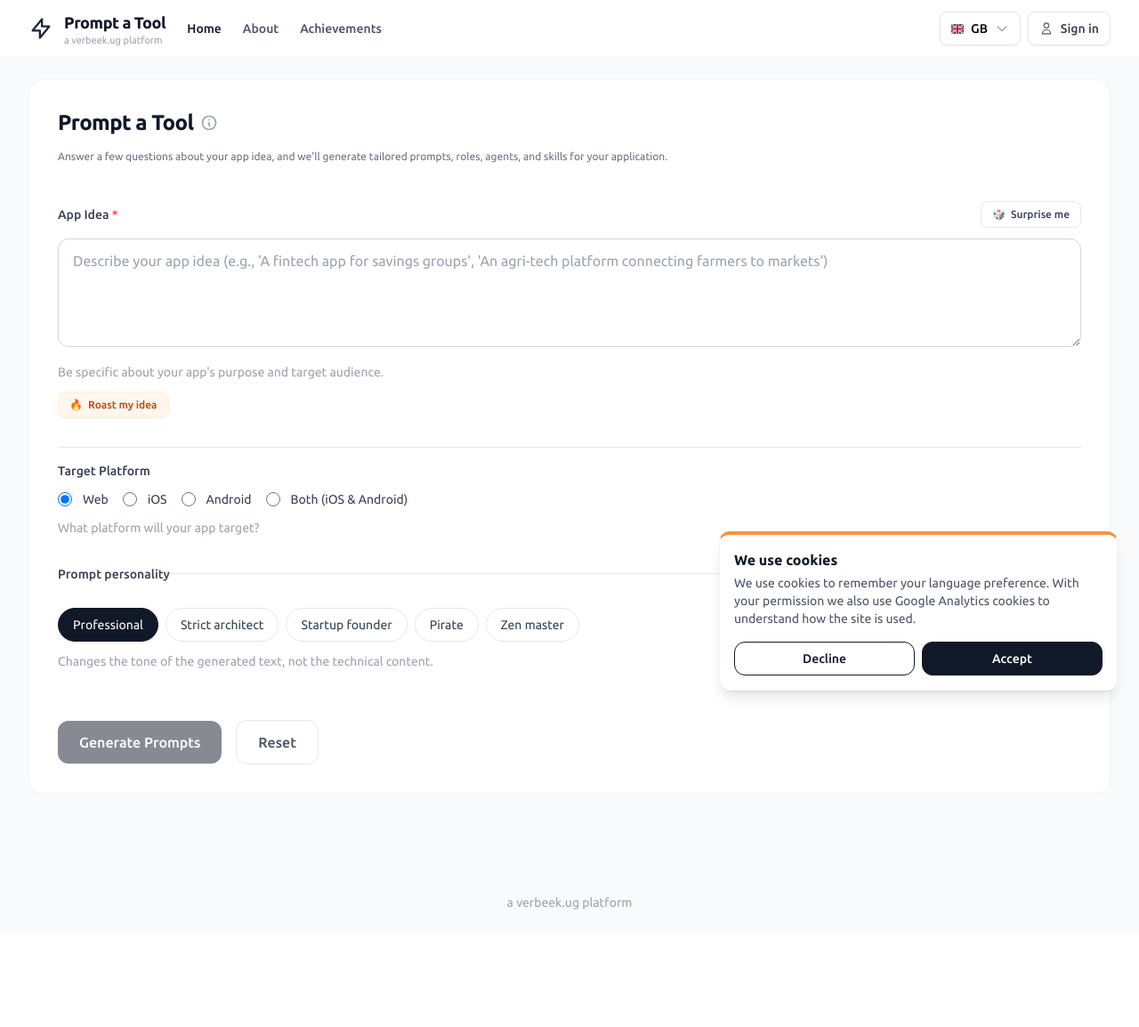
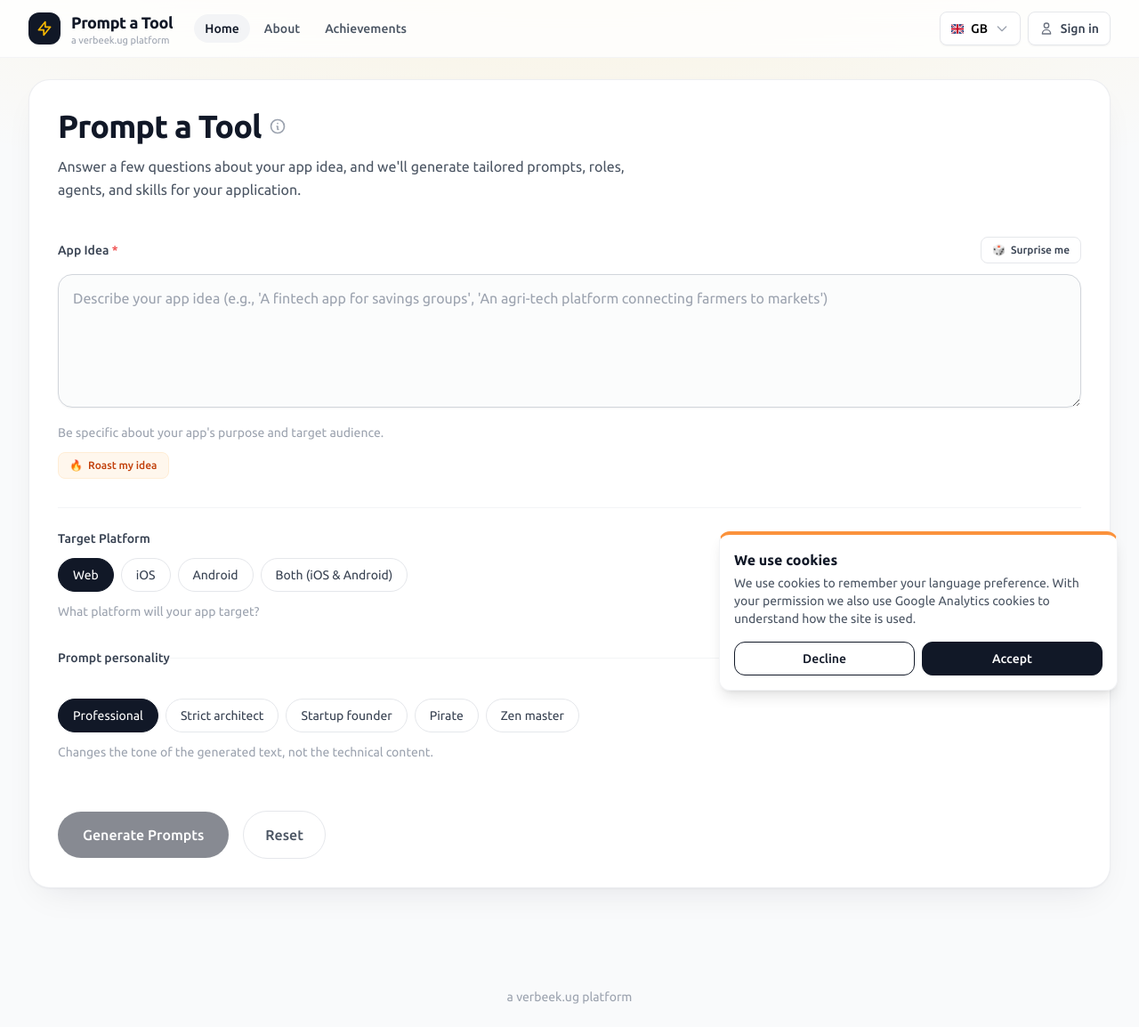
Before and after one commit to rvrbk/prompt-a-tool, a Laravel app: page / in a window 1280 px wide. Shown: the whole page at 89% size. Before the commit the page ends 1022 px from the top, so only its background shows below. Run offline with Laravel 12, Linux system fonts and the light colour scheme; style sheets or scripts are compiled from the project's sources; some libraries are stand-ins or nearby versions.

Commit message:
Refresh the home page look: header, card, form inputs and platform chips
Co-Authored-By: Claude Sonnet 5.5 <noreply@anthropic.com>

```diff
--- a/resources/js/App.vue
+++ b/resources/js/App.vue
@@ -160,17 +160,19 @@ onMounted(() => {
 </script>
 
 <template>
-  <div class="min-h-screen bg-gray-50">
+  <div class="min-h-screen bg-gray-50 bg-[radial-gradient(60rem_22rem_at_50%_-6rem,rgba(248,184,3,0.12),transparent)]">
     <!-- Header -->
-    <header class="bg-white border-b border-gray-100 sticky top-0 z-50">
+    <header class="bg-white/80 backdrop-blur-md border-b border-gray-100 sticky top-0 z-50">
       <div class="max-w-7xl mx-auto px-4 sm:px-6 lg:px-8">
         <div class="flex items-center justify-between h-16 gap-2">
           <div class="flex items-center min-w-0 space-x-4 sm:space-x-6">
             <div class="flex items-center min-w-0 space-x-2 sm:space-x-3">
               <router-link to="/" class="shrink-0" aria-hidden="true" tabindex="-1" @click.stop="closeMobileMenu">
-                <svg class="w-7 h-7 text-gray-800" fill="none" stroke="currentColor" viewBox="0 0 24 24">
-                  <path stroke-linecap="round" stroke-linejoin="round" stroke-width="2" d="M13 10V3L4 14h7v7l9-11h-7z" class="lightning-bolt origin-center" />
-                </svg>
+                <span class="grid place-items-center w-9 h-9 rounded-xl bg-gray-900 shadow-sm">
+                  <svg class="w-5 h-5 text-[#F8B803]" fill="none" stroke="currentColor" viewBox="0 0 24 24">
+                    <path stroke-linecap="round" stroke-linejoin="round" stroke-width="2" d="M13 10V3L4 14h7v7l9-11h-7z" class="lightning-bolt origin-center" />
+                  </svg>
+                </span>
               </router-link>
               <div class="min-w-0 leading-tight">
                 <router-link to="/" class="block" @click.stop="closeMobileMenu">
@@ -179,19 +181,19 @@ onMounted(() => {
                 <a href="https://verbeek.ug/" target="_blank" rel="noopener noreferrer" class="block truncate text-[11px] text-gray-400 hover:text-gray-600 transition-colors">a verbeek.ug platform</a>
               </div>
             </div>
-            <nav class="hidden md:flex items-center space-x-6">
+            <nav class="hidden md:flex items-center space-x-1">
               <router-link
                 to="/"
-                class="text-gray-600 hover:text-gray-900 text-sm font-medium transition-colors"
-                :class="{ 'text-gray-900': route.path === '/' }"
+                class="text-gray-600 hover:text-gray-900 hover:bg-gray-100 text-sm font-medium transition-colors px-3 py-1.5 rounded-full"
+                :class="{ 'bg-gray-100 text-gray-900': route.path === '/' }"
                 @click.stop
               >
                 {{ t('navHome') }}
               </router-link>
               <router-link
                 to="/about"
-                class="text-gray-600 hover:text-gray-900 text-sm font-medium transition-colors"
-                :class="{ 'text-gray-900': route.path === '/about' }"
+                class="text-gray-600 hover:text-gray-900 hover:bg-gray-100 text-sm font-medium transition-colors px-3 py-1.5 rounded-full"
+                :class="{ 'bg-gray-100 text-gray-900': route.path === '/about' }"
                 @click.stop
               >
                 {{ t('navAbout') }}
@@ -199,16 +201,16 @@ onMounted(() => {
               <router-link
                 v-if="user"
                 to="/account/prompts"
-                class="text-gray-600 hover:text-gray-900 text-sm font-medium transition-colors"
-                :class="{ 'text-gray-900': route.path.startsWith('/account/prompts') }"
+                class="text-gray-600 hover:text-gray-900 hover:bg-gray-100 text-sm font-medium transition-colors px-3 py-1.5 rounded-full"
+                :class="{ 'bg-gray-100 text-gray-900': route.path.startsWith('/account/prompts') }"
                 @click.stop
               >
                 {{ t('myPrompts') }}
               </router-link>
               <router-link
                 to="/achievements"
-                class="text-gray-600 hover:text-gray-900 text-sm font-medium transition-colors"
-                :class="{ 'text-gray-900': route.path === '/achievements' }"
+                class="text-gray-600 hover:text-gray-900 hover:bg-gray-100 text-sm font-medium transition-colors px-3 py-1.5 rounded-full"
+                :class="{ 'bg-gray-100 text-gray-900': route.path === '/achievements' }"
                 @click.stop
               >
                 {{ t('navAchievements') }}
@@ -331,7 +333,7 @@ onMounted(() => {
         <span>{{ t(authNotice) }}</span>
         <button type="button" @click="authNotice = null" class="text-red-400 hover:text-red-600" aria-label="Close">&times;</button>
       </div>
-      <div class="bg-white rounded-2xl border border-gray-100 overflow-hidden min-h-[60vh]">
+      <div class="bg-white rounded-3xl border border-gray-200/70 shadow-[0_1px_2px_rgba(16,24,40,0.04),0_16px_40px_-16px_rgba(16,24,40,0.10)] overflow-hidden min-h-[60vh]">
         <router-view />
       </div>
     </main>
--- a/resources/js/components/Questionnaire.vue
+++ b/resources/js/components/Questionnaire.vue
@@ -465,7 +465,7 @@ const resetForm = () => {
       <div class="mb-10">
         <div ref="infoRoot" class="relative">
           <div class="flex items-center gap-2 mb-3">
-            <h2 class="text-2xl font-bold text-gray-900 tracking-tight">
+            <h2 class="text-3xl sm:text-4xl font-bold text-gray-900 tracking-tight">
               {{ t('appTitle') }}
             </h2>
             <button
@@ -509,7 +509,7 @@ const resetForm = () => {
             </router-link>
           </div>
         </div>
-        <p class="text-gray-500 leading-relaxed text-xs">
+        <p class="text-gray-600 leading-relaxed text-base max-w-2xl">
           {{ t('appDescription') }}
         </p>
       </div>
@@ -539,9 +539,9 @@ const resetForm = () => {
             'border-red-500': errors.idea,
             'border-gray-300': !errors.idea
           }"
-          rows="4"
+          rows="5"
           :placeholder="t('appIdeaPlaceholder')"
-          class="w-full px-4 py-3 border border-gray-300 rounded-xl focus:ring-2 focus:ring-gray-900 focus:border-transparent outline-none transition-all bg-white"
+          class="w-full px-4 py-3.5 border border-gray-300 rounded-2xl focus:ring-2 focus:ring-gray-900 focus:border-transparent outline-none transition-all bg-gray-50/60 focus:bg-white shadow-sm"
         />
         <p v-if="errors.idea" class="text-red-500 text-sm">{{ errors.idea }}</p>
         <p class="text-gray-400 text-sm">
@@ -706,46 +706,46 @@ const resetForm = () => {
       </div>
 
       <!-- Target Platform -->
-      <div class="space-y-3 pt-4 border-t border-gray-200">
+      <div class="space-y-3 pt-6 border-t border-gray-100">
         <label class="block text-sm font-medium text-gray-700">
           {{ t('targetPlatformLabel') }}
         </label>
-        <div class="flex flex-wrap gap-4">
-          <label class="flex items-center cursor-pointer">
+        <div class="flex flex-wrap gap-2">
+          <label class="cursor-pointer">
             <input
               type="radio"
               v-model="form.targetPlatform"
               value="web"
-              class="mr-3 h-4 w-4 border-gray-300 text-gray-900 focus:ring-gray-900"
+              class="peer sr-only"
             />
-            <span class="text-sm text-gray-700">{{ t('webApp') }}</span>
+            <span class="inline-block px-4 py-2 text-sm text-gray-700 border border-gray-200 rounded-full transition-all hover:bg-gray-50 peer-checked:bg-gray-900 peer-checked:text-white peer-checked:border-gray-900 peer-focus-visible:ring-2 peer-focus-visible:ring-gray-900 peer-focus-visible:ring-offset-2">{{ t('webApp') }}</span>
           </label>
-          <label class="flex items-center cursor-pointer">
+          <label class="cursor-pointer">
             <input
               type="radio"
               v-model="form.targetPlatform"
               value="ios"
-              class="mr-3 h-4 w-4 border-gray-300 text-gray-900 focus:ring-gray-900"
+              class="peer sr-only"
             />
-            <span class="text-sm text-gray-700">{{ t('iosApp') }}</span>
+            <span class="inline-block px-4 py-2 text-sm text-gray-700 border border-gray-200 rounded-full transition-all hover:bg-gray-50 peer-checked:bg-gray-900 peer-checked:text-white peer-checked:border-gray-900 peer-focus-visible:ring-2 peer-focus-visible:ring-gray-900 peer-focus-visible:ring-offset-2">{{ t('iosApp') }}</span>
           </label>
-          <label class="flex items-center cursor-pointer">
+          <label class="cursor-pointer">
             <input
               type="radio"
               v-model="form.targetPlatform"
               value="android"
-              class="mr-3 h-4 w-4 border-gray-300 text-gray-900 focus:ring-gray-900"
+              class="peer sr-only"
             />
-            <span class="text-sm text-gray-700">{{ t('androidApp') }}</span>
+            <span class="inline-block px-4 py-2 text-sm text-gray-700 border border-gray-200 rounded-full transition-all hover:bg-gray-50 peer-checked:bg-gray-900 peer-checked:text-white peer-checked:border-gray-900 peer-focus-visible:ring-2 peer-focus-visible:ring-gray-900 peer-focus-visible:ring-offset-2">{{ t('androidApp') }}</span>
           </label>
-          <label class="flex items-center cursor-pointer">
+          <label class="cursor-pointer">
             <input
               type="radio"
               v-model="form.targetPlatform"
               value="both"
-              class="mr-3 h-4 w-4 border-gray-300 text-gray-900 focus:ring-gray-900"
+              class="peer sr-only"
             />
-            <span class="text-sm text-gray-700">{{ t('bothMobile') }}</span>
+            <span class="inline-block px-4 py-2 text-sm text-gray-700 border border-gray-200 rounded-full transition-all hover:bg-gray-50 peer-checked:bg-gray-900 peer-checked:text-white peer-checked:border-gray-900 peer-focus-visible:ring-2 peer-focus-visible:ring-gray-900 peer-focus-visible:ring-offset-2">{{ t('bothMobile') }}</span>
           </label>
         </div>
         <p class="text-gray-400 text-sm">
@@ -754,7 +754,7 @@ const resetForm = () => {
       </div>
 
       <!-- Prompt personality -->
-      <fieldset class="space-y-3 pt-4 border-t border-gray-200">
+      <fieldset class="space-y-3 pt-6 border-t border-gray-100">
         <legend class="block text-sm font-medium text-gray-700">
           {{ t('personalityLabel') }}
         </legend>
@@ -782,7 +782,7 @@ const resetForm = () => {
           <button
             type="submit"
             :disabled="!canGenerate"
-            class="px-6 py-3 bg-gray-900 text-white font-medium rounded-xl hover:bg-gray-800 focus:ring-2 focus:ring-gray-900 focus:ring-offset-2 transition-all disabled:opacity-50 disabled:cursor-not-allowed flex items-center shadow-sm"
+            class="px-7 py-3.5 bg-gray-900 text-white font-medium rounded-full hover:bg-gray-800 hover:shadow-md hover:-translate-y-px focus:ring-2 focus:ring-gray-900 focus:ring-offset-2 transition-all disabled:opacity-50 disabled:cursor-not-allowed disabled:hover:translate-y-0 flex items-center shadow-sm"
           >
             <svg v-if="isSubmitting" class="animate-spin -ml-1 mr-2 h-4 w-4 text-white" fill="none" viewBox="0 0 24 24">
               <circle class="opacity-25" cx="12" cy="12" r="10" stroke="currentColor" stroke-width="4" />
@@ -795,7 +795,7 @@ const resetForm = () => {
           <button
             type="button"
             @click="resetForm"
-            class="px-6 py-3 border border-gray-200 text-gray-600 font-medium rounded-xl hover:bg-gray-50 focus:ring-2 focus:ring-gray-200 focus:ring-offset-2 transition-all"
+            class="px-6 py-3.5 border border-gray-200 text-gray-600 font-medium rounded-full hover:bg-gray-50 focus:ring-2 focus:ring-gray-200 focus:ring-offset-2 transition-all"
           >
             {{ t('reset') }}
           </button>
```
